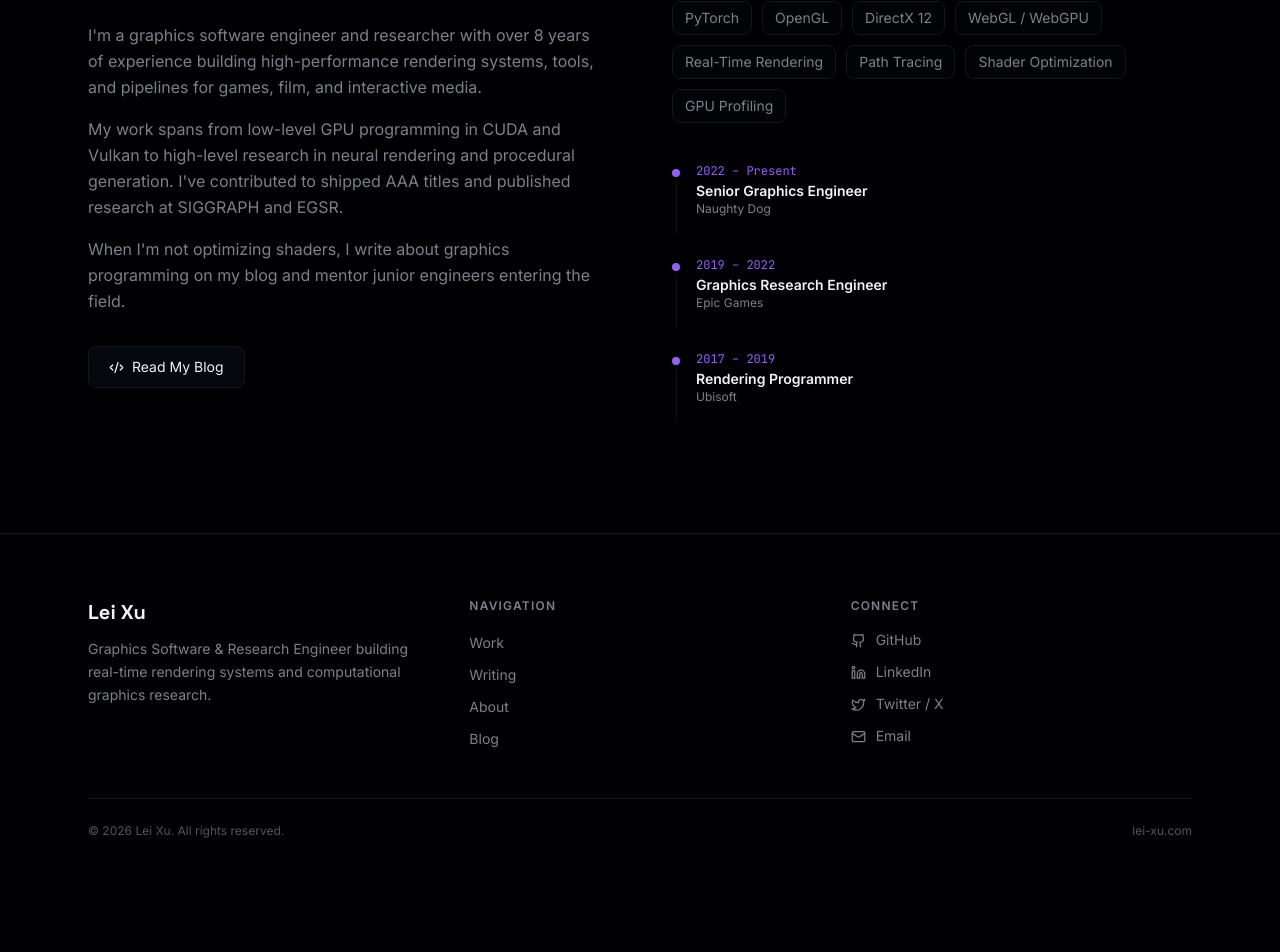
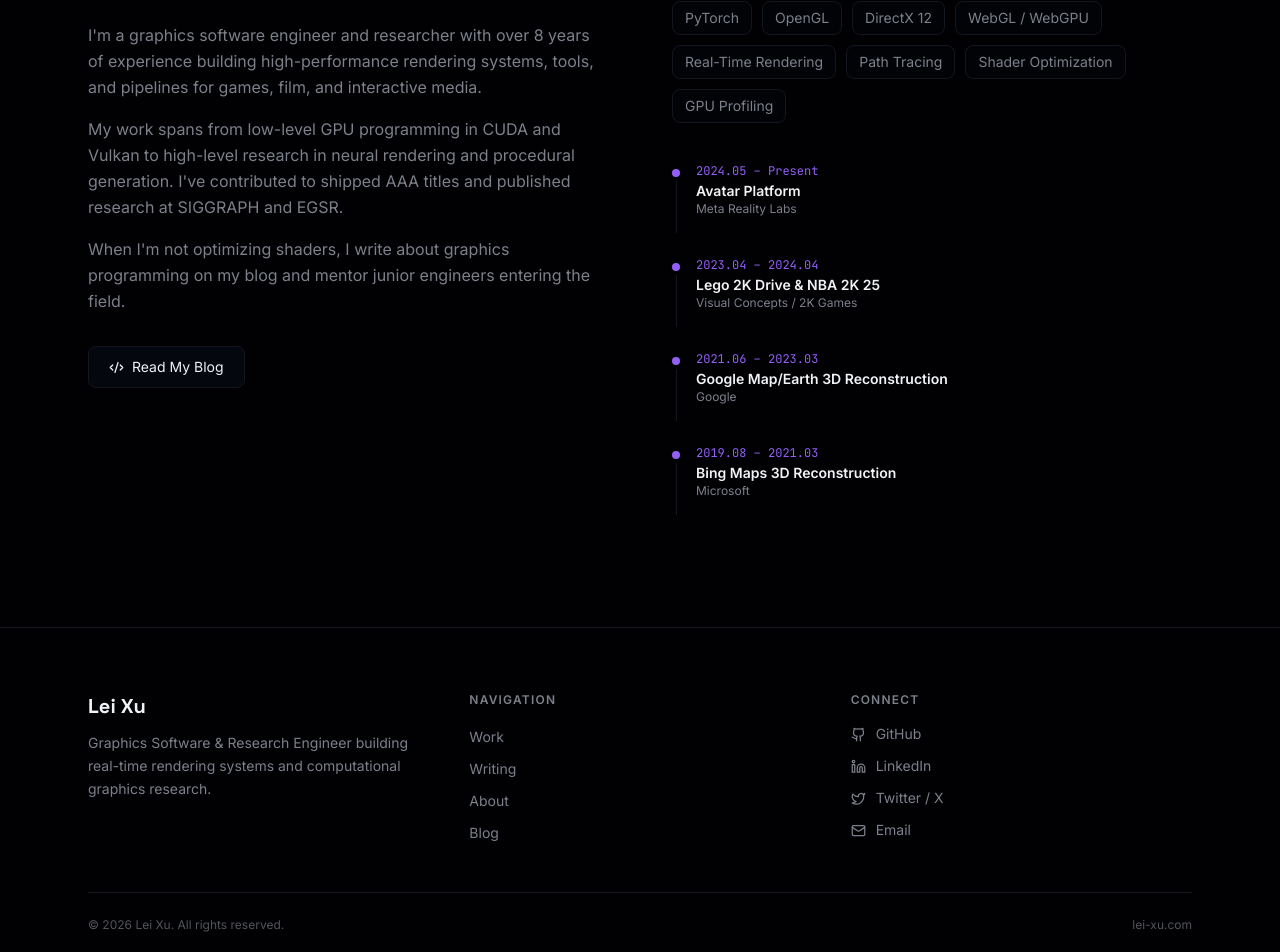
Before and after one commit to xuleidawang/xuleidawang.github.io, a React (Vite) app: page / in a window 1280 px wide. Shown: the part 3265-4217 px from the top of the page. Before the commit the page ends 4168 px from the top, so only its background shows below. Built offline with nearby package versions, Linux system fonts and the light colour scheme.

Commit message:
Update work history with Meta, Visual Concepts, Google, Microsoft

```diff
--- a/src/pages/Home.tsx
+++ b/src/pages/Home.tsx
@@ -683,9 +683,10 @@ export default function Home() {
 
               <div className="mt-10 space-y-6">
                 {[
-                  { period: "2022 – Present", role: "Senior Graphics Engineer", company: "Naughty Dog" },
-                  { period: "2019 – 2022", role: "Graphics Research Engineer", company: "Epic Games" },
-                  { period: "2017 – 2019", role: "Rendering Programmer", company: "Ubisoft" },
+                  { period: "2024.05 – Present", role: "Avatar Platform", company: "Meta Reality Labs" },
+                  { period: "2023.04 – 2024.04", role: "Lego 2K Drive & NBA 2K 25", company: "Visual Concepts / 2K Games" },
+                  { period: "2021.06 – 2023.03", role: "Google Map/Earth 3D Reconstruction", company: "Google" },
+                  { period: "2019.08 – 2021.03", role: "Bing Maps 3D Reconstruction", company: "Microsoft" },
                 ].map((exp) => (
                   <div key={exp.company} className="flex gap-4">
                     <div className="flex flex-col items-center">
```
